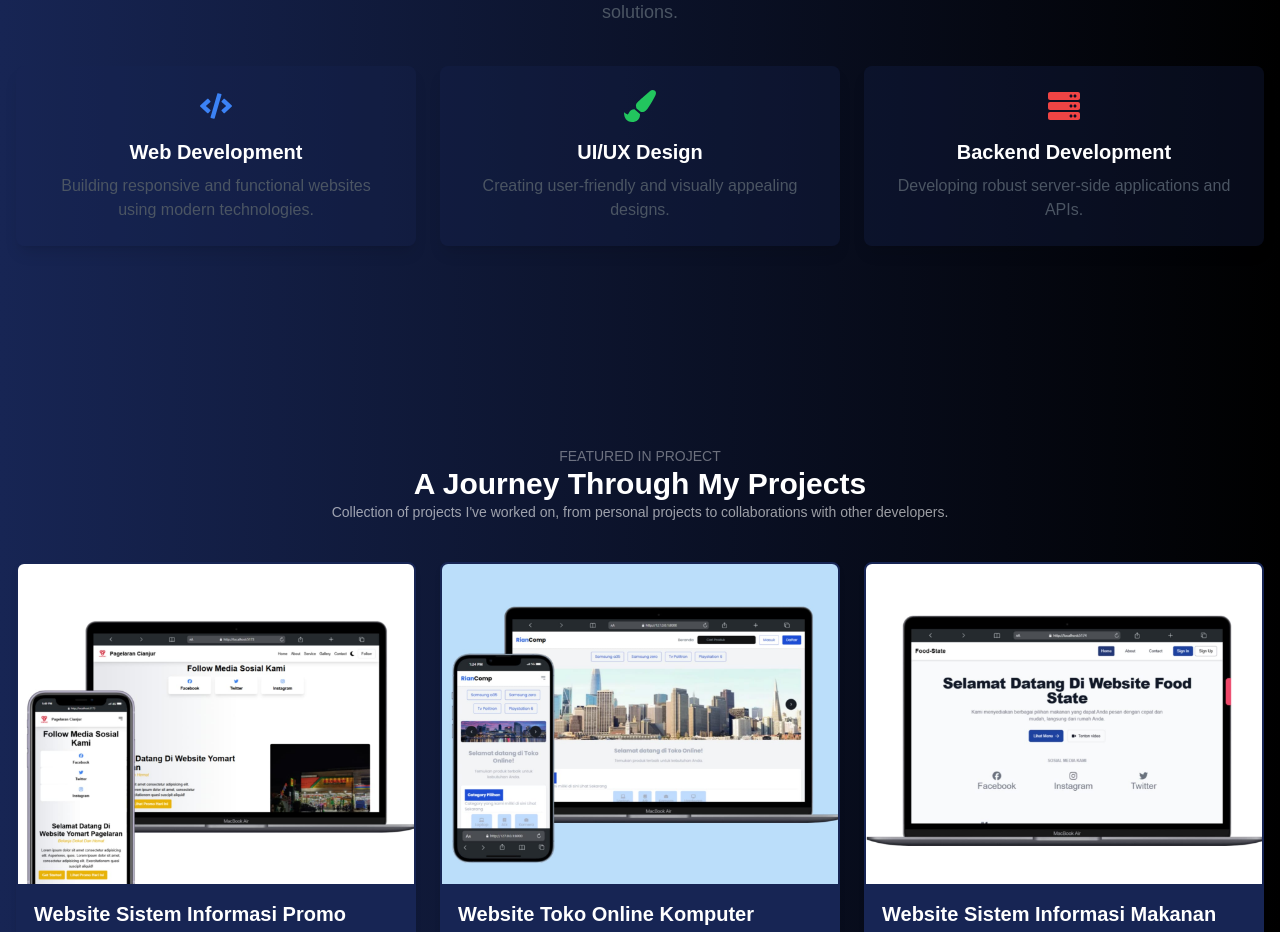
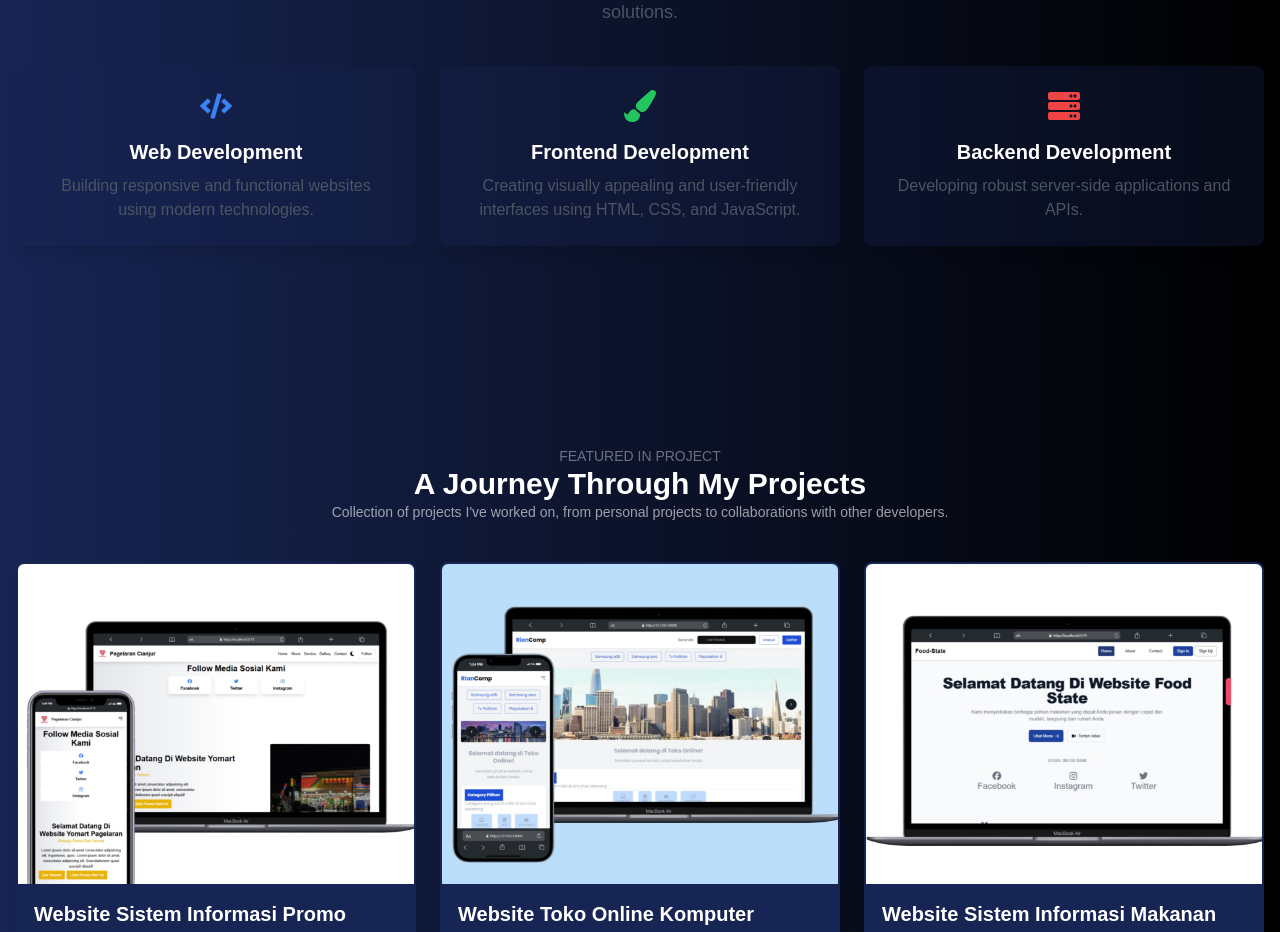
Before and after one commit to RIANPURNAMA1/Portopolio-Update, a React (Vite) app: page / in a window 1280 px wide. Shown: the part 1500-2432 px from the top of the page. Built offline with nearby package versions, Linux system fonts and the light colour scheme.

Commit message:
perbaikan

```diff
--- a/src/components/Services.tsx
+++ b/src/components/Services.tsx
@@ -12,8 +12,8 @@ const services = [
   },
   {
     id: 2,
-    name: 'UI/UX Design',
-    description: 'Creating user-friendly and visually appealing designs.',
+    name: 'Frontend Development',
+    description: ' Creating visually appealing and user-friendly interfaces using HTML, CSS, and JavaScript.',
     icon: <FaPaintBrush className="w-8 h-8 text-green-500" />,
   },
   {
```
